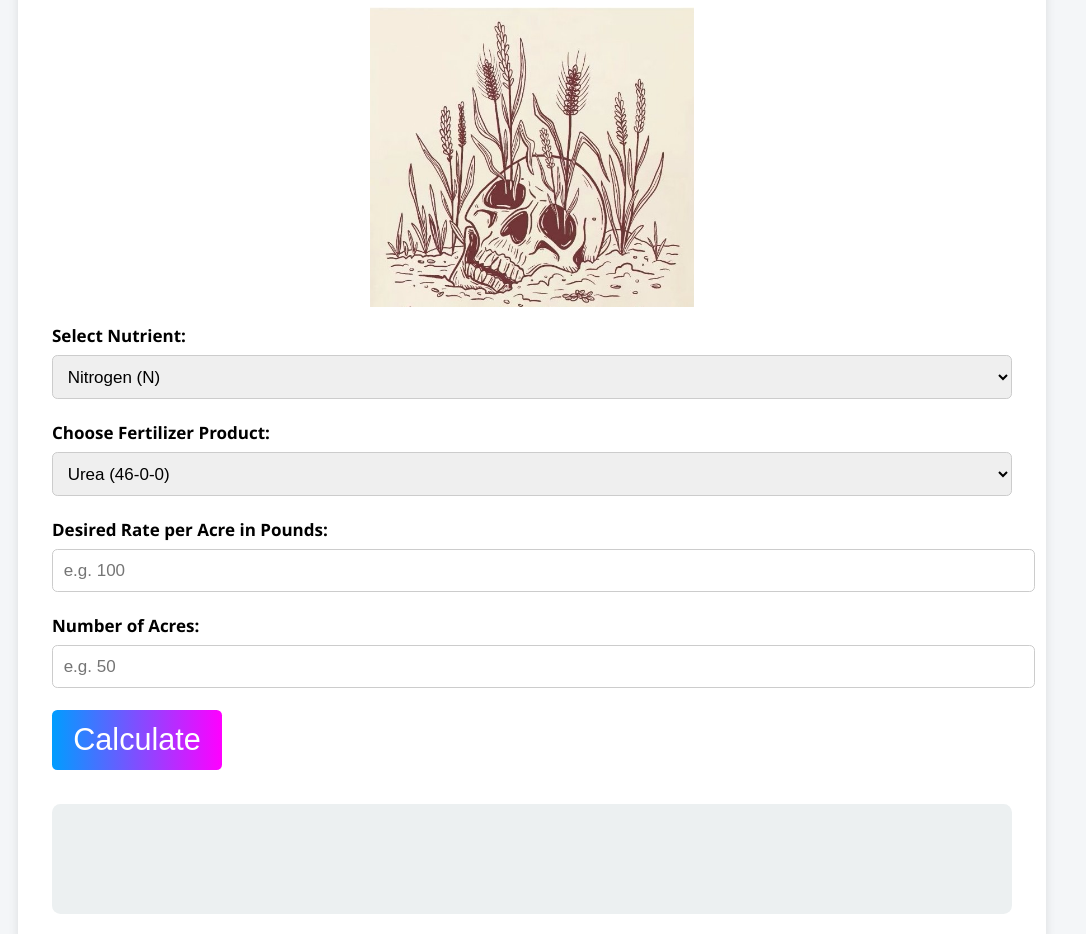
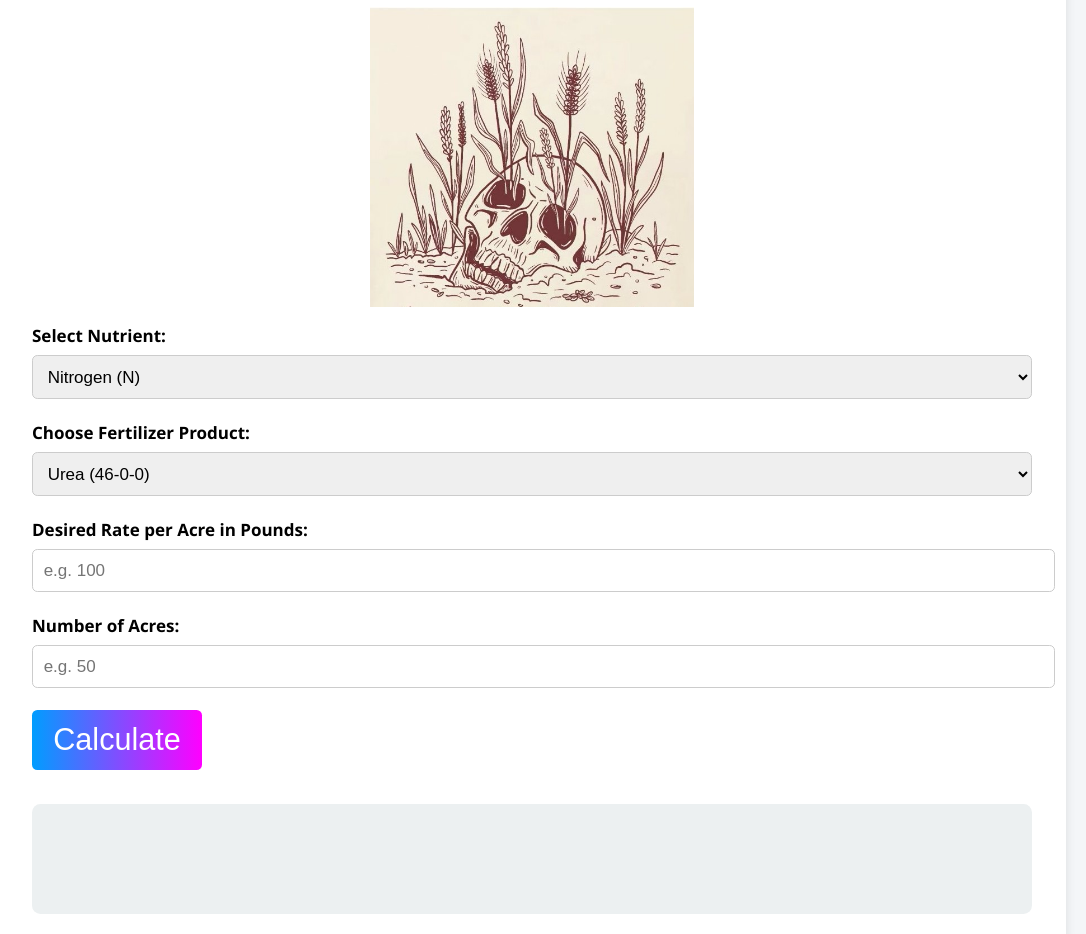
Before and after one commit to benlopez15/fertilizer-calculator, a plain HTML site: page index.html in a window 1280 px wide. Shown: the part 136-1070 px from the top of the page, without its empty margins (108-1194 px from the left). Drawn offline with Linux system fonts and the light colour scheme.

Commit message:
Update style.css

```diff
--- a/style.css
+++ b/style.css
@@ -127,6 +127,12 @@ html {
   }
 }
 
+@media (min-width: 1024px) {
+  .container {
+    padding: 3rem 4rem;
+  }
+}
+
 input, select {
   font-size: 1rem;
   touch-action: manipulation;
@@ -176,7 +182,7 @@ input, select {
 
 .container {
   width: 100%;
-  max-width: 960px;
-  margin: auto;
+  max-width: 1000px; /* bump this up from 600px or 960px */
+  margin: 0 auto;
   padding: 2rem;
 }
```
